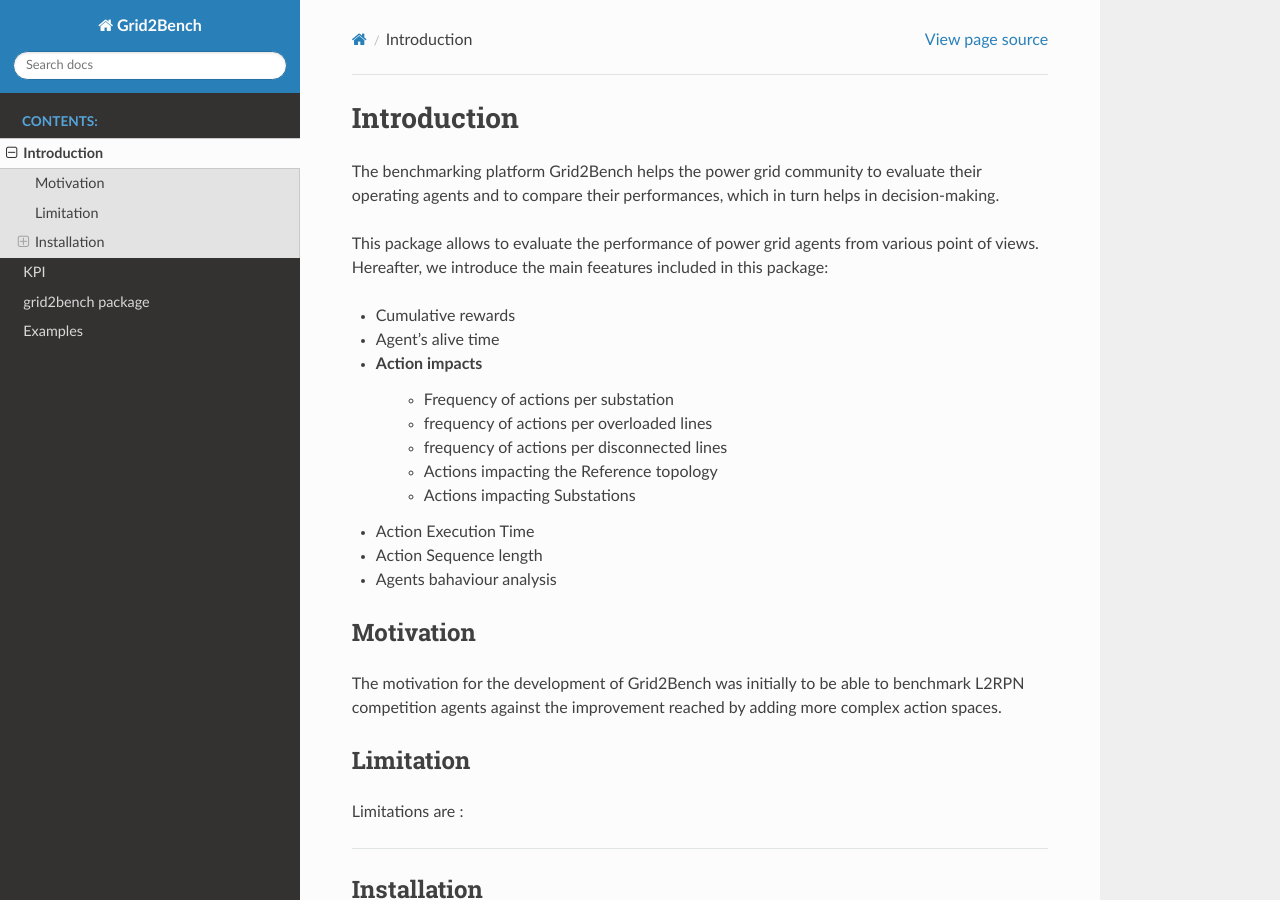
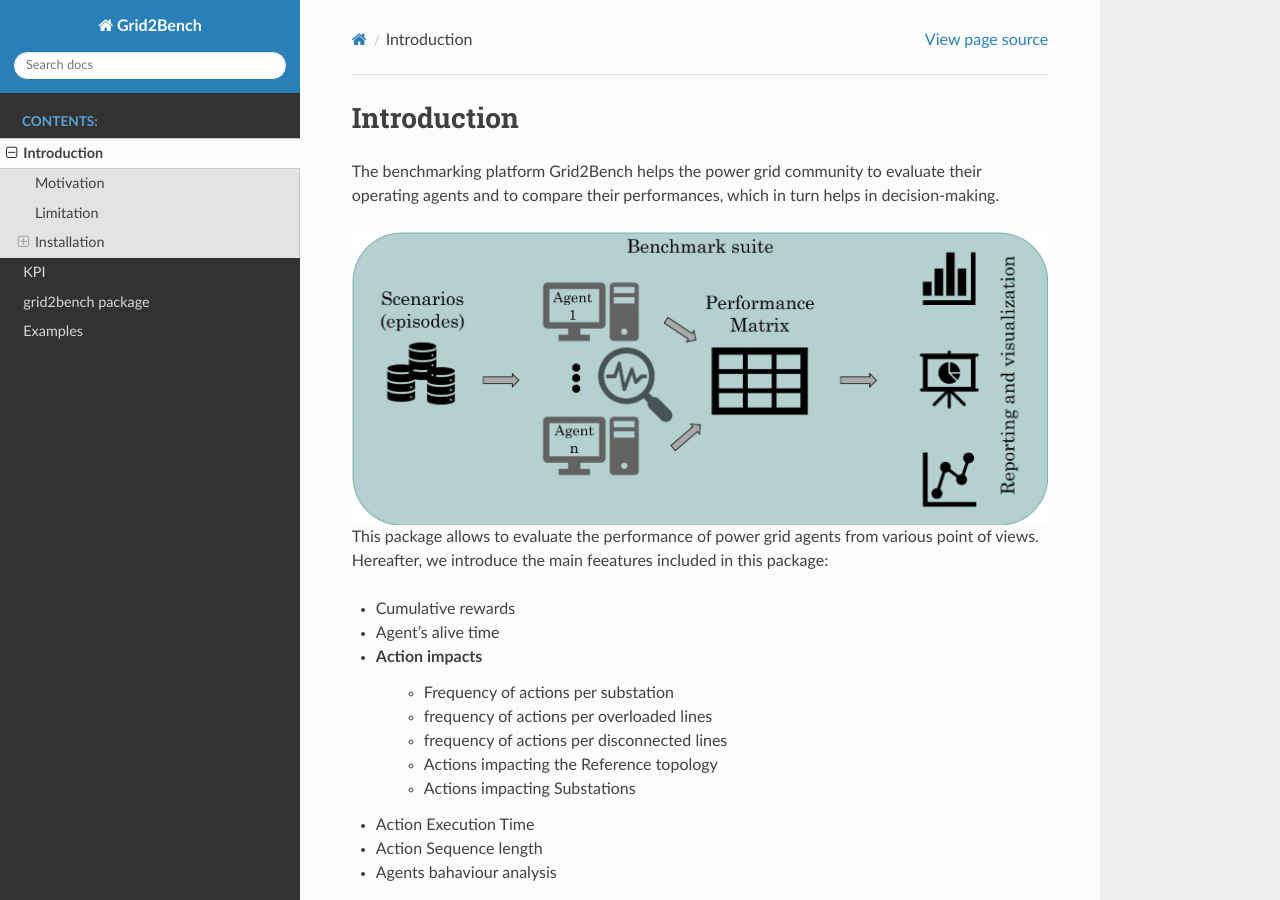
Before and after one commit to seifou23i/Grid2Bench, a Sphinx documentation site: the page built from docs/source/intro.rst, in a window 1280 px wide and 900 px high. Built offline with Sphinx 7.4.7 and the Read the Docs theme 2.0.0, drawn with Linux system fonts in a browser that asks for light colours.

Commit message:
Documentation updated with scheme

```diff
--- a/docs/source/intro.rst
+++ b/docs/source/intro.rst
@@ -3,6 +3,10 @@
 The benchmarking platform Grid2Bench helps the power grid community to evaluate
 their operating agents and to compare their performances, which in turn helps in
 decision-making.
+
+.. image:: imgs/Benchmarking_Scheme.jpg
+    :align: center
+    :alt: Platform Scheme
 
 This package allows to evaluate the performance of power grid agents from various point of views.
 Hereafter, we introduce the main feeatures included in this package:
```
